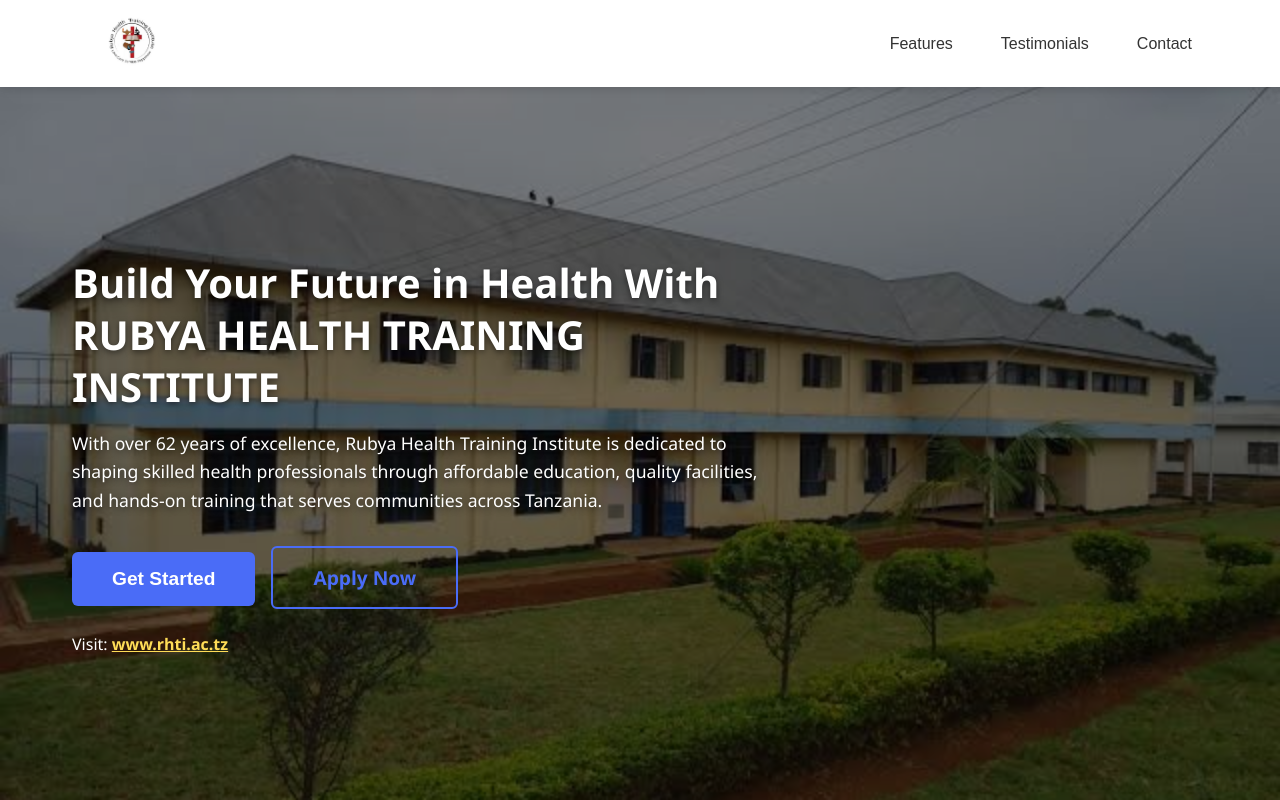
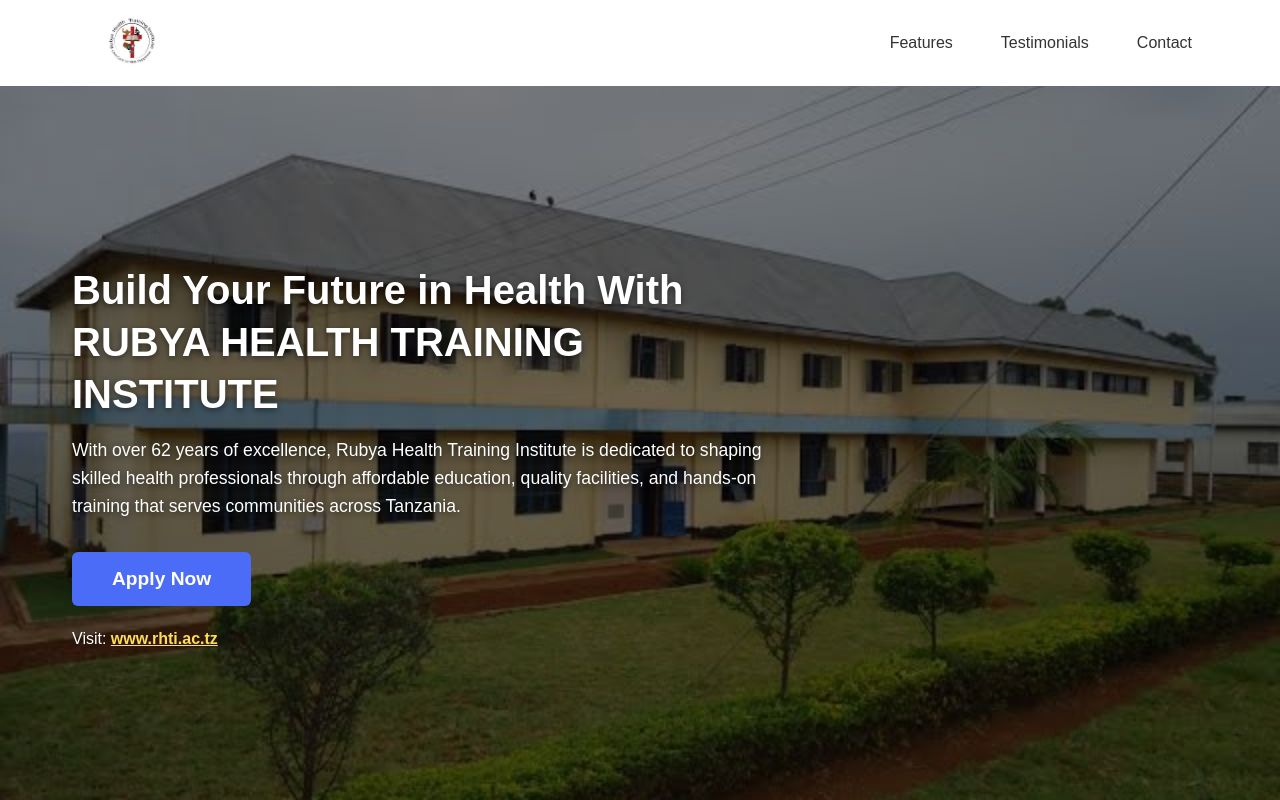
Before and after one commit to SALVIUS-CHARLES/RubyaHTI, a Next.js app: page / in a window 1280 px wide. Shown: the top 800 px of the page. Built offline with nearby package versions, Linux system fonts and the light colour scheme.

Commit message:
updated multiple components and fixed layout styles

```diff
--- a/src/app/components/ContactForm.js
+++ b/src/app/components/ContactForm.js
@@ -1,7 +1,6 @@
 "use client";
 import { useState } from 'react';
 import emailjs from '@emailjs/browser';
-import BackToHome from './BackToHome';
 
 const ContactForm = ({ onBackToHome }) => {
   const [formData, setFormData] = useState({
@@ -61,7 +60,12 @@
 
   return (
     <div style={containerStyles}>
-      <BackToHome onClick={onBackToHome} />
+      <button
+        onClick={onBackToHome}
+        style={backButtonStyles}
+      >
+        &larr; Back to Home
+      </button>
 
       <div style={contentStyles}>
         <h2 style={titleStyles}>Get In Touch/Wasiliana nasi</h2>
@@ -172,6 +176,22 @@
   position: 'relative',
 };
 
+const backButtonStyles = {
+  position: 'absolute',
+  top: '80px',
+  left: '20px',
+  backgroundColor: '#4a6cf7',
+  color: 'white',
+  border: 'none',
+  padding: '0.6rem 1rem',
+  borderRadius: '4px',
+  fontSize: '0.9rem',
+  fontWeight: '500',
+  cursor: 'pointer',
+  zIndex: 100,
+  transition: 'all 0.3s ease',
+};
+
 const contentStyles = {
   textAlign: 'center',
 };
@@ -277,6 +297,10 @@
 
   if (mediaQuery.matches) {
     containerStyles.padding = '5rem 1rem 2rem';
+    backButtonStyles.top = '70px';
+    backButtonStyles.left = '10px';
+    backButtonStyles.padding = '0.5rem 0.8rem';
+    backButtonStyles.fontSize = '0.8rem';
     titleStyles.fontSize = '2rem';
     subtitleStyles.fontSize = '1rem';
     subtitleStyles.marginBottom = '1.5rem';
--- a/src/app/components/Header.js
+++ b/src/app/components/Header.js
@@ -1,20 +1,24 @@
-"use client";
-import Image from "next/image";
-import { useState } from "react";
+import Link from 'next/link';
+import Image from 'next/image';
+import { useState } from 'react';
 
 const Header = ({ setCurrentSection }) => {
   const [isMenuOpen, setIsMenuOpen] = useState(false);
 
   const handleNavigation = (section) => {
     setCurrentSection(section);
-    setIsMenuOpen(false); // close menu on navigation
+    setIsMenuOpen(false);
+  };
+
+  const toggleMenu = () => {
+    setIsMenuOpen(!isMenuOpen);
   };
 
   return (
     <header style={headerStyles}>
       <div style={containerStyles}>
-        {/* Logo */}
-        <div onClick={() => handleNavigation("home")} style={{ cursor: "pointer" }}>
+        <div style={logoContainerStyles}>
+          <div onClick={() => handleNavigation('home')} style={{ cursor: 'pointer' }}>
             <Image
               src="/images/logo.png"
               alt="RHITI Logo"
@@ -23,149 +27,163 @@
               style={logoStyles}
             />
           </div>
+        </div>
 
-        {/* Hamburger Button (mobile only) */}
+        {/* Mobile menu button */}
         <button
-          onClick={() => setIsMenuOpen(!isMenuOpen)}
+          onClick={toggleMenu}
           style={menuButtonStyles}
-          aria-label="Toggle Menu"
+          aria-label="Toggle menu"
         >
-          {isMenuOpen ? "✕" : "☰"}
+          <span style={menuIconStyles}>{isMenuOpen ? '✕' : '☰'}</span>
         </button>
 
-        {/* Desktop Navigation */}
-        <nav style={{ ...navStyles, ...(isMenuOpen ? navMobileOpen : {}) }}>
+        <nav style={{
+          ...navStyles,
+          ...(isMenuOpen ? mobileNavOpenStyles : {})
+        }}>
           <ul style={ulStyles}>
             <li style={liStyles}>
-              <button onClick={() => handleNavigation("features")} style={navButtonStyles}>
+              <button
+                onClick={() => handleNavigation('features')}
+                style={navButtonStyles}
+              >
                 Features
               </button>
             </li>
             <li style={liStyles}>
-              <button onClick={() => handleNavigation("testimonials")} style={navButtonStyles}>
+              <button
+                onClick={() => handleNavigation('testimonials')}
+                style={navButtonStyles}
+              >
                 Testimonials
               </button>
             </li>
             <li style={liStyles}>
-              <button onClick={() => handleNavigation("contact")} style={navButtonStyles}>
+              <button
+                onClick={() => handleNavigation('contact')}
+                style={navButtonStyles}
+              >
                 Contact
               </button>
             </li>
           </ul>
         </nav>
       </div>
-
-      {/* Dark overlay when menu open (mobile only) */}
-      {isMenuOpen && <div style={overlayStyles} onClick={() => setIsMenuOpen(false)} />}
     </header>
   );
 };
 
-// ---------- Styles ----------
+// Internal CSS styles
 const headerStyles = {
-  backgroundColor: "#fff",
-  position: "fixed",
+  backgroundColor: '#ffffff',
+  position: 'fixed',
+  width: '100%',
+  zIndex: 1000,
   top: 0,
-  width: "100%",
-  zIndex: 1000,
-  boxShadow: "0 2px 10px rgba(0,0,0,0.1)",
 };
 
 const containerStyles = {
-  display: "flex",
-  justifyContent: "space-between",
-  alignItems: "center",
-  padding: "1rem 2rem",
-  maxWidth: "1200px",
-  margin: "0 auto",
+  display: 'flex',
+  justifyContent: 'space-between',
+  alignItems: 'center',
+  padding: '1rem 2rem',
+  maxWidth: '1200px',
+  margin: '0 auto',
+};
+
+const logoContainerStyles = {
+  display: 'flex',
+  alignItems: 'center',
 };
 
 const logoStyles = {
-  objectFit: "contain",
+  objectFit: 'contain',
 };
 
 const menuButtonStyles = {
-  display: "none", // hidden on desktop
-  background: "transparent",
-  border: "none",
-  fontSize: "1.8rem",
-  cursor: "pointer",
+  display: 'none',
+  backgroundColor: 'transparent',
+  border: 'none',
+  fontSize: '1.5rem',
+  cursor: 'pointer',
+  padding: '0.5rem',
 };
 
-// Desktop nav by default
-const navStyles = {
-  display: "flex",
+const menuIconStyles = {
+  display: 'block',
 };
 
-// Mobile nav open
-const navMobileOpen = {
-  position: "absolute",
-  top: "100%",
+const navStyles = {
+  display: 'flex',
+};
+
+const mobileNavOpenStyles = {
+  position: 'absolute',
+  top: '100%',
   left: 0,
   right: 0,
-  background: "#fff",
-  flexDirection: "column",
-  padding: "1rem 2rem",
-  boxShadow: "0 5px 15px rgba(0,0,0,0.1)",
+  backgroundColor: '#ffffff',
+  flexDirection: 'column',
+  padding: '1rem',
+  transform: 'translateY(0)',
+  opacity: 1,
+  visibility: 'visible',
 };
 
 const ulStyles = {
-  display: "flex",
-  listStyle: "none",
-  gap: "1rem",
+  display: 'flex',
+  listStyle: 'none',
+  gap: '1rem',
   margin: 0,
   padding: 0,
 };
 
 const liStyles = {
-  fontSize: "1rem",
+  fontSize: '1rem',
 };
 
 const navButtonStyles = {
-  background: "transparent",
-  border: "none",
-  color: "#333",
-  fontWeight: "500",
-  padding: "0.5rem 1rem",
-  cursor: "pointer",
-  fontSize: "1rem",
+  backgroundColor: 'transparent',
+  border: 'none',
+  color: '#333',
+  fontWeight: '500',
+  padding: '0.5rem 1rem',
+  borderRadius: '4px',
+  cursor: 'pointer',
+  fontSize: '1rem',
+  transition: 'all 0.3s ease',
 };
 
-// Overlay when menu is open on mobile
-const overlayStyles = {
-  position: "fixed",
-  top: 0,
-  left: 0,
-  right: 0,
-  bottom: 0,
-  backgroundColor: "rgba(0,0,0,0.5)",
-  zIndex: 500,
-};
+// Media queries will be handled via JavaScript
+if (typeof window !== 'undefined') {
+  // This will only run on client side
+  const mediaQuery = window.matchMedia('(max-width: 768px)');
 
-// 🔹 Mobile responsiveness (CSS via media query in JS)
-if (typeof window !== "undefined") {
-  const styleTag = document.createElement("style");
-  styleTag.innerHTML = `
-    @media (max-width: 768px) {
-      nav {
-        display: none;
+  if (mediaQuery.matches) {
+    // Mobile styles
+    containerStyles.padding = '1rem';
+    logoStyles.width = '100px';
+    logoStyles.height = '40px';
+    menuButtonStyles.display = 'block';
+    navStyles.position = 'absolute';
+    navStyles.top = '100%';
+    navStyles.left = 0;
+    navStyles.right = 0;
+    navStyles.backgroundColor = '#ffffff';
+    navStyles.flexDirection = 'column';
+    navStyles.padding = '1rem';
+    navStyles.transform = 'translateY(-10px)';
+    navStyles.opacity = 0;
+    navStyles.visibility = 'hidden';
+    navStyles.transition = 'all 0.3s ease';
+    ulStyles.flexDirection = 'column';
+    ulStyles.gap = '0.5rem';
+    liStyles.width = '100%';
+    navButtonStyles.width = '100%';
+    navButtonStyles.textAlign = 'left';
+    navButtonStyles.padding = '0.8rem 1rem';
   }
-      button[aria-label="Toggle Menu"] {
-        display: block;
-      }
-      nav.mobile-open {
-        display: flex !important;
-      }
-      ul {
-        flex-direction: column;
-        gap: 0;
-      }
-      li {
-        margin: 0.5rem 0;
-      }
-    }
-  `;
-  document.head.appendChild(styleTag);
 }
 
 export default Header;
--- a/src/app/components/Hero.js
+++ b/src/app/components/Hero.js
@@ -1,6 +1,6 @@
 import Image from 'next/image';
 
-const Hero = ({ onGetStarted }) => {
+const Hero = () => {
   return (
     <section style={heroStyles}>
       {/* Background Image */}
@@ -27,20 +27,12 @@
               and hands-on training that serves communities across Tanzania.
             </p>
 
-            {/* Get Started Button */}
-            <button
-              onClick={onGetStarted}
-              style={buttonStyles}
-            >
-              Get Started
-            </button>
-
             {/* Apply Now Button */}
             <a
               href="http://www.rhti.ac.tz"
               target="_blank"
               rel="noopener noreferrer"
-              style={secondaryButtonStyles}
+              style={buttonStyles}
             >
               Apply Now
             </a>
@@ -128,16 +120,7 @@
   fontWeight: '600',
   cursor: 'pointer',
   transition: 'background-color 0.3s ease, transform 0.2s ease',
-  marginRight: '1rem',
   marginBottom: '1rem',
-  border: 'none',
-};
-
-const secondaryButtonStyles = {
-  ...buttonStyles,
-  backgroundColor: 'transparent',
-  border: '2px solid #4a6cf7',
-  color: '#4a6cf7',
 };
 
 const linkStyles = {
@@ -167,8 +150,6 @@
     subtitleStyles.marginBottom = '1.5rem';
     buttonStyles.padding = '0.8rem 2rem';
     buttonStyles.fontSize = '1.1rem';
-    secondaryButtonStyles.padding = '0.8rem 2rem';
-    secondaryButtonStyles.fontSize = '1.1rem';
     linkStyles.fontSize = '0.9rem';
   }
 
@@ -178,10 +159,6 @@
     subtitleStyles.fontSize = '0.95rem';
     buttonStyles.padding = '0.7rem 1.5rem';
     buttonStyles.fontSize = '1rem';
-    buttonStyles.marginRight = '0.5rem';
-    buttonStyles.marginBottom = '0.5rem';
-    secondaryButtonStyles.padding = '0.7rem 1.5rem';
-    secondaryButtonStyles.fontSize = '1rem';
   }
 }
 
--- a/src/app/components/Navbar.js
+++ /dev/null
@@ -1,145 +0,0 @@
-"use client";
-import { useState, useEffect } from "react";
-import Image from "next/image";
-
-export default function Navbar() {
-  const [isMenuOpen, setIsMenuOpen] = useState(false);
-  const [isMobile, setIsMobile] = useState(false);
-
-  useEffect(() => {
-    const handleResize = () => setIsMobile(window.innerWidth <= 768);
-    handleResize(); // check initial
-    window.addEventListener("resize", handleResize);
-    return () => window.removeEventListener("resize", handleResize);
-  }, []);
-
-  const toggleMenu = () => setIsMenuOpen(!isMenuOpen);
-
-  const navLinks = ["features", "testimonials", "contact"];
-
-  return (
-    <header style={headerStyles}>
-      <div style={containerStyles}>
-        <div style={logoContainerStyles}>
-          <Image
-            src="/images/logo.png"
-            alt="RHITI Logo"
-            width={120}
-            height={50}
-            style={{ objectFit: "contain", cursor: "pointer" }}
-          />
-        </div>
-
-        {/* Desktop nav */}
-        {!isMobile && (
-          <nav>
-            <ul style={ulStyles}>
-              {navLinks.map((link) => (
-                <li key={link} style={liStyles}>
-                  <a href={`#${link}`} style={navLinkStyles}>
-                    {link.charAt(0).toUpperCase() + link.slice(1)}
-                  </a>
-                </li>
-              ))}
-            </ul>
-          </nav>
-        )}
-
-        {/* Hamburger button */}
-        {isMobile && (
-          <button onClick={toggleMenu} style={menuButtonStyles}>
-            {isMenuOpen ? "✕" : "☰"}
-          </button>
-        )}
-      </div>
-
-      {/* Mobile menu */}
-      {isMobile && isMenuOpen && (
-        <div style={mobileMenuStyles}>
-          {navLinks.map((link) => (
-            <a
-              key={link}
-              href={`#${link}`}
-              style={mobileLinkStyles}
-              onClick={() => setIsMenuOpen(false)}
-            >
-              {link.charAt(0).toUpperCase() + link.slice(1)}
-            </a>
-          ))}
-        </div>
-      )}
-    </header>
-  );
-}
-
-// --- Styles ---
-const headerStyles = {
-  backgroundColor: "#ffffff",
-  position: "fixed",
-  width: "100%",
-  zIndex: 1000,
-  top: 0,
-  boxShadow: "0 2px 10px rgba(0, 0, 0, 0.1)",
-};
-
-const containerStyles = {
-  display: "flex",
-  justifyContent: "space-between",
-  alignItems: "center",
-  padding: "1rem 2rem",
-  maxWidth: "1200px",
-  margin: "0 auto",
-};
-
-const logoContainerStyles = {
-  display: "flex",
-  alignItems: "center",
-};
-
-const ulStyles = {
-  display: "flex",
-  listStyle: "none",
-  gap: "1.5rem",
-  margin: 0,
-  padding: 0,
-};
-
-const liStyles = {
-  fontSize: "1rem",
-};
-
-const navLinkStyles = {
-  color: "#333",
-  textDecoration: "none",
-  fontWeight: 500,
-  transition: "color 0.3s ease",
-};
-
-const menuButtonStyles = {
-  backgroundColor: "transparent",
-  border: "none",
-  fontSize: "1.8rem",
-  cursor: "pointer",
-  zIndex: 1001,
-};
-
-const mobileMenuStyles = {
-  position: "absolute",
-  top: "100%",
-  left: 0,
-  right: 0,
-  backgroundColor: "#ffffff",
-  display: "flex",
-  flexDirection: "column",
-  padding: "1rem 2rem",
-  boxShadow: "0 5px 15px rgba(0, 0, 0, 0.1)",
-  zIndex: 999,
-};
-
-const mobileLinkStyles = {
-  padding: "0.8rem 0",
-  borderBottom: "1px solid #e2e8f0",
-  textDecoration: "none",
-  color: "#333",
-  fontWeight: 500,
-};
--- a/src/app/layout.js
+++ b/src/app/layout.js
@@ -1,12 +1,27 @@
+import { Geist, Geist_Mono } from "next/font/google";
 import "./globals.css";
-import Navbar from "./components/Navbar"; // Adjust path if needed
+
+const geistSans = Geist({
+  variable: "--font-geist-sans",
+  subsets: ["latin"],
+});
+
+const geistMono = Geist_Mono({
+  variable: "--font-geist-mono",
+  subsets: ["latin"],
+});
+
+export const metadata = {
+  title: "Create Next App",
+  description: "Generated by create next app",
+};
 
 export default function RootLayout({ children }) {
   return (
     <html lang="en">
-      <body style={{ margin: 0, fontFamily: "'Segoe UI', sans-serif" }}>
-        <Navbar />
-        <main>{children}</main>
+      {/* Apply a wrapper class but use CSS variables instead of global font */}
+      <body className={`${geistSans.variable} ${geistMono.variable}`}>
+        {children}
       </body>
     </html>
   );
```
Also changed, not shown: src/app/components/Testimonials.js (+3 -7 lines), src/app/page.js (+9 -0 lines). Lines whose indentation alone changed are shown as unchanged.
